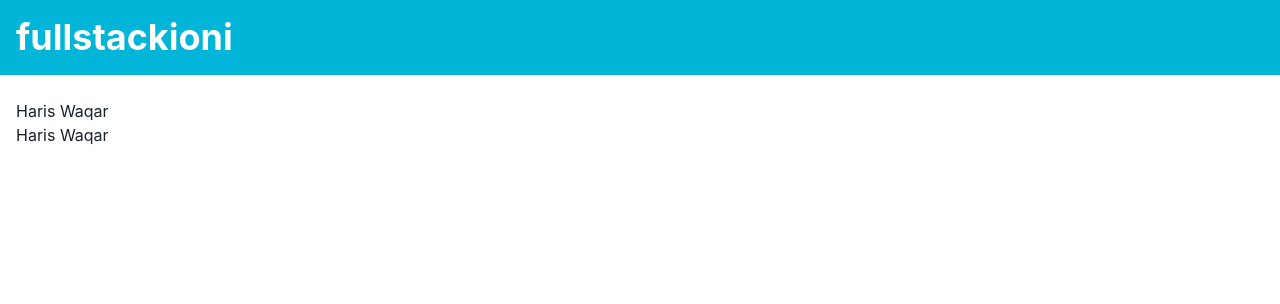
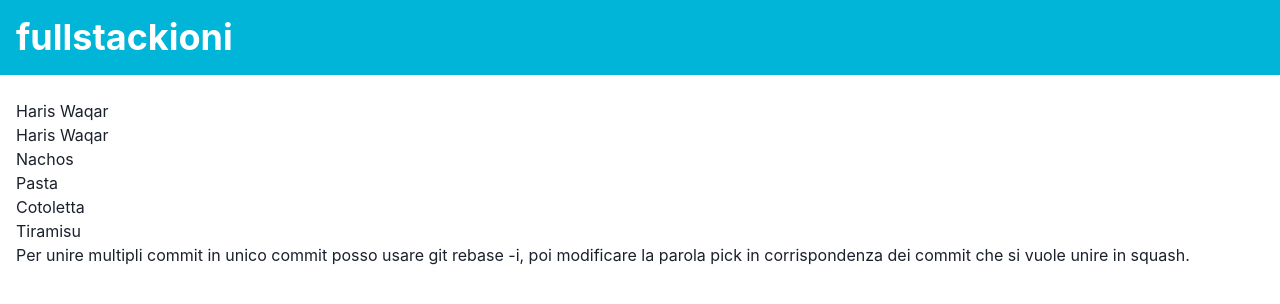
Before and after one commit to yunekoh/git-prova, a React (Vite) app: page /waqar in a window 1280 px wide. Shown: the top 304 px of the page. Built offline with nearby package versions, Linux system fonts and the light colour scheme.

Commit message:
Git squash dei commits

```diff
--- a/src/pages/pageWaqar.tsx
+++ b/src/pages/pageWaqar.tsx
@@ -5,6 +5,19 @@ const pageWaqar = () => {
     <>
       <h1>Haris Waqar</h1>
       <Logo />
+
+      {/* ES 5 */}
+      <p>Nachos</p>
+      <p>Pasta</p>
+      <p>Cotoletta</p>
+      <p>Tiramisu</p>
+
+      {/* Domanda ES 5 */}
+      <p>
+        Per unire multipli commit in unico commit posso usare git rebase -i, poi
+        modificare la parola pick in corrispondenza dei commit che si vuole
+        unire in squash.
+      </p>
     </>
   );
 };
```
